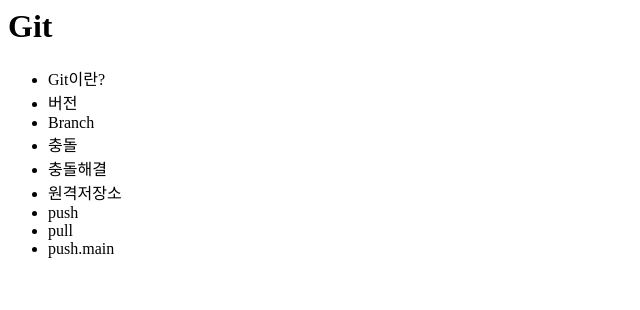
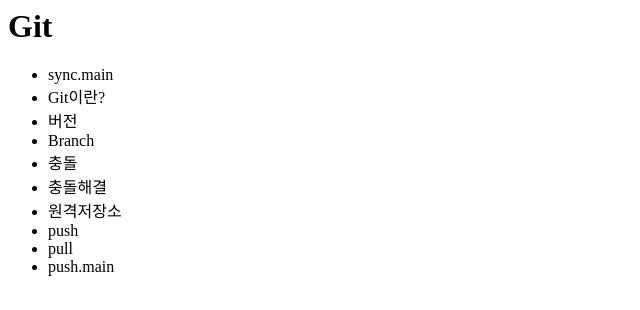
Before and after one commit to tumblery/opentutorials_git, a plain HTML site: page index.html in a window 1280 px wide. Shown: the whole page, without its empty margins (0-640 px from the left). Drawn offline with Linux system fonts and the light colour scheme.

Commit message:
add sync.main

```diff
--- a/index.html
+++ b/index.html
@@ -10,6 +10,7 @@
 			<h1>Git</h1>
 		</header>
 		<ul>
+			<li>sync.main</li>
 			<li>Git이란?</li>
 			<li>버전</li>
 			<li>Branch</li>
```
